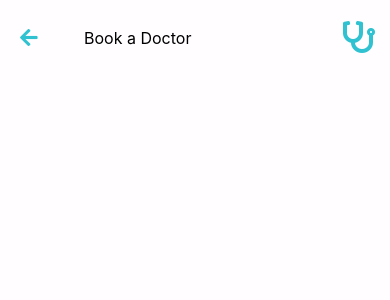
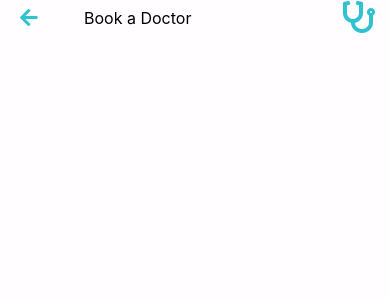
Before and after one commit to cassidypignatello/book-a-doctor, a React Native app: screen / in a window 390 px wide. Shown: the top 300 px of the page. Built offline with nearby package versions, Linux system fonts and the light colour scheme.

Commit message:
moves SafeAreaView to root component

```diff
--- a/App.js
+++ b/App.js
@@ -1,16 +1,20 @@
 import { StatusBar } from 'expo-status-bar'
 import React from 'react'
-import { StyleSheet, View } from 'react-native'
+import { StyleSheet, SafeAreaView, Platform } from 'react-native'
+import Constants from 'expo-constants'
 import TitleBar from './components/TitleBar'
 
 export default function App() {
   return (
-    <View style={styles.container}>
+    <SafeAreaView style={styles.container}>
       <StatusBar style='auto' />
       <TitleBar />
-    </View>
+    </SafeAreaView>
   )
 }
+
+const platformVersion =
+  Platform.OS === 'ios' ? parseInt(Platform.Version, 10) : Platform.Version
 
 const styles = StyleSheet.create({
   container: {
@@ -18,5 +22,9 @@ const styles = StyleSheet.create({
     backgroundColor: '#fffdff',
     alignItems: 'flex-start',
     justifyContent: 'flex-start',
+    marginTop:
+      Platform.OS === 'android' || platformVersion < 11
+        ? Constants.statusBarHeight + 20
+        : 0,
   },
 })
--- a/components/TitleBar.js
+++ b/components/TitleBar.js
@@ -1,10 +1,9 @@
 import React from 'react'
-import { StyleSheet, Text, SafeAreaView, TouchableOpacity } from 'react-native'
-import Constants from 'expo-constants'
+import { StyleSheet, Text, TouchableOpacity, View } from 'react-native'
 import { FontAwesome5 } from '@expo/vector-icons'
 
 const TitleBar = () => (
-  <SafeAreaView style={styles.container}>
+  <View style={styles.container}>
     <TouchableOpacity style={styles.leftIcon}>
       <FontAwesome5 name='arrow-left' size={20} color='#30c2d0' />
     </TouchableOpacity>
@@ -15,7 +14,7 @@ const TitleBar = () => (
       color='#30c2d0'
       style={styles.rightIcon}
     />
-  </SafeAreaView>
+  </View>
 )
 
 export default TitleBar
@@ -26,7 +25,6 @@ const styles = StyleSheet.create({
     flexDirection: 'row',
     justifyContent: 'space-between',
     alignItems: 'center',
-    marginTop: Constants.statusBarHeight + 20,
   },
   leftIcon: {
     position: 'relative',
```
